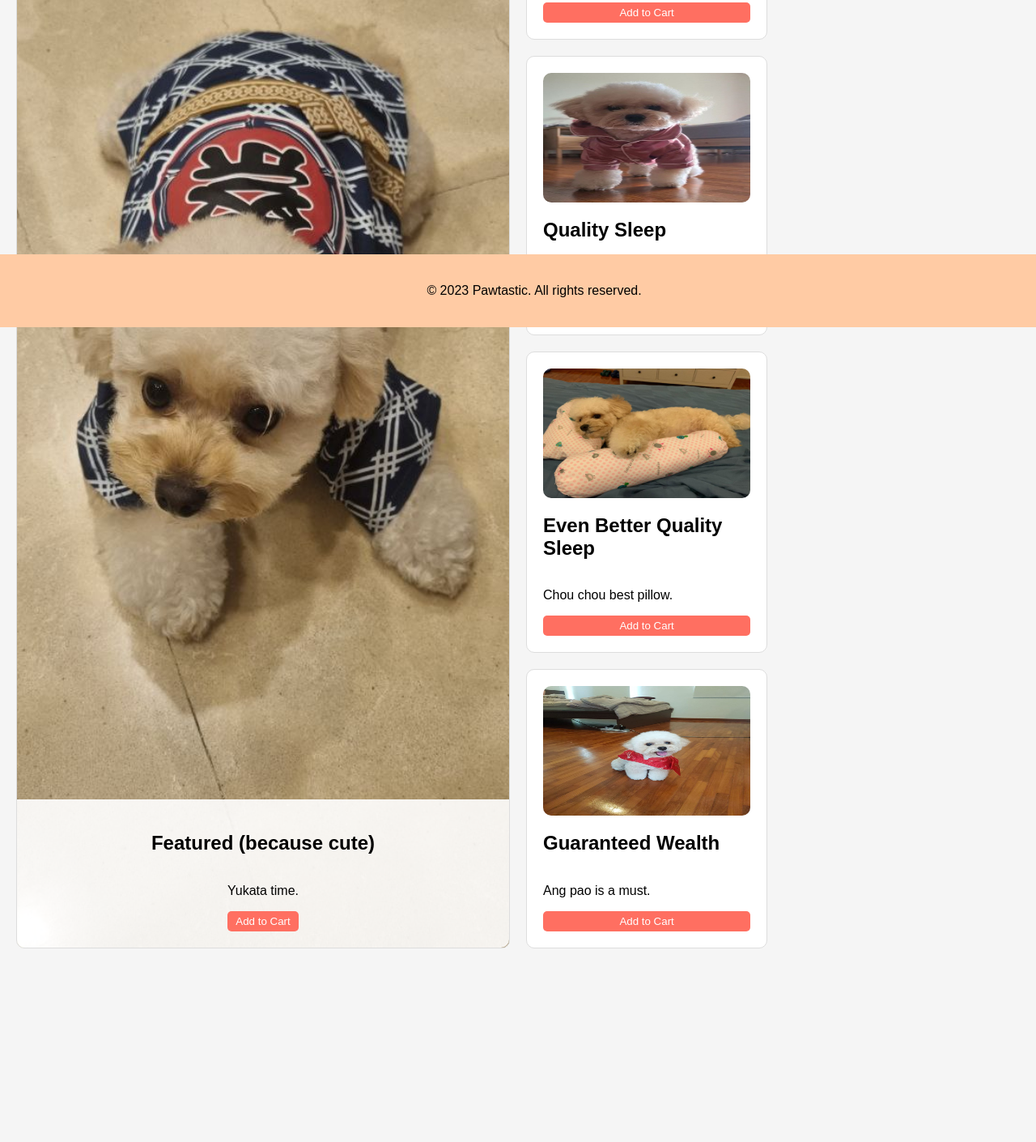
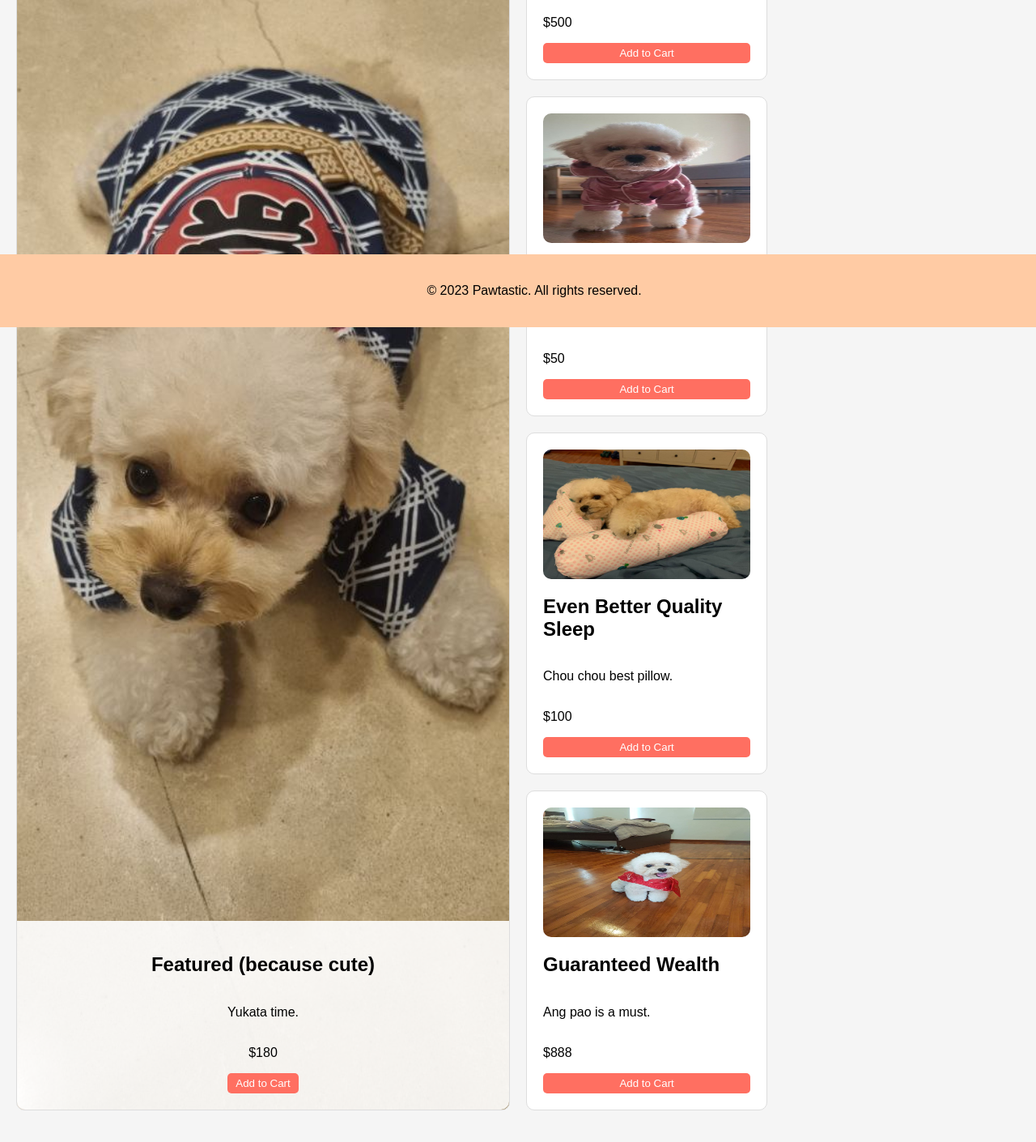
Before and after one commit to carissalee68/carissalee68.github.io, a plain HTML site: page store.html in a window 1280 px wide. Shown: the part 396-1806 px from the top of the page at 81% size. Before the commit the page ends 1687 px from the top, so only its background shows below. Drawn offline with Linux system fonts and the light colour scheme.

Commit message:
wk 1 homework

```diff
--- a/store.html
+++ b/store.html
@@ -161,6 +161,7 @@
                 <div class="product-details">
                     <h2>Featured (because cute)</h2>
                     <p>Yukata time.</p>
+                    <p>$180</p>
                     <button class="add-to-cart">Add to Cart</button>
                 </div>
             </div>
@@ -171,12 +172,14 @@
                     <img src="img/product2.jpg" alt="Product 2">
                     <h2>IQ Raise</h2>
                     <p>Computing God.</p>
+                    <p>$500</p>
                     <button class="add-to-cart">Add to Cart</button>
                 </div>
                 <div class="product sub">
                     <img src="img/product3.jpg" alt="Product 3">
                     <h2>Quality Sleep</h2>
                     <p>Silky nap.</p>
+                    <p>$50</p>
                     <button class="add-to-cart">Add to Cart</button>
                 </div>
             </div>
@@ -185,12 +188,14 @@
                     <img src="img/product4.jpg" alt="Product 4">
                     <h2>Even Better Quality Sleep</h2>
                     <p>Chou chou best pillow.</p>
+                    <p>$100</p>
                     <button class="add-to-cart">Add to Cart</button>
                 </div>
                 <div class="product sub">
                     <img src="img/product5.jpg" alt="Product 5">
                     <h2>Guaranteed Wealth</h2>
                     <p>Ang pao is a must.</p>
+                    <p>$888</p>
                     <button class="add-to-cart">Add to Cart</button>
                 </div>
             </div>
```
